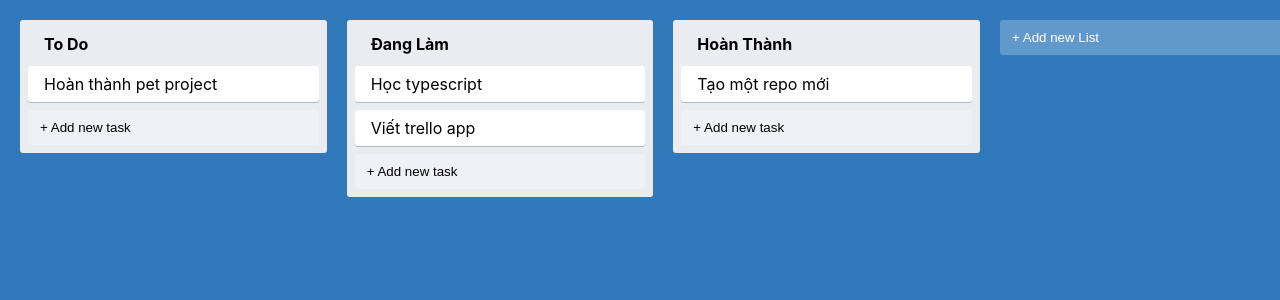
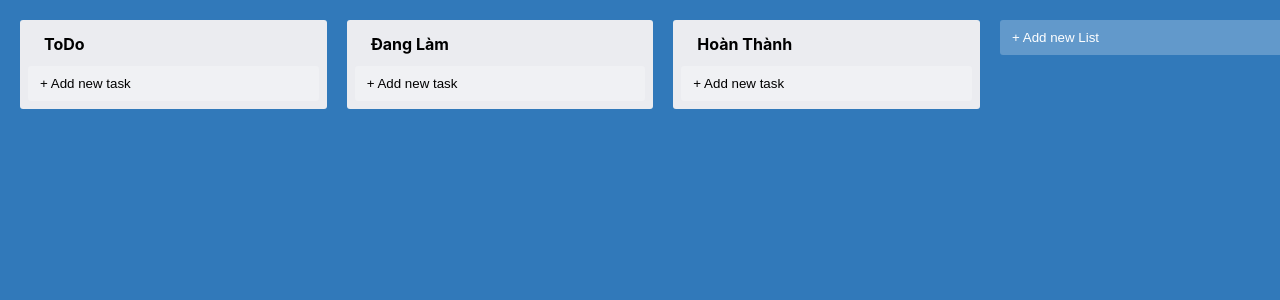
Before and after one commit to LinkK9/trello-fake, a React (Create React App) app: page / in a window 1280 px wide. Shown: the top 300 px of the page. Built offline with nearby package versions, Linux system fonts and the light colour scheme.

Commit message:
add redux setup

```diff
--- a/src/App.tsx
+++ b/src/App.tsx
@@ -1,25 +1,32 @@
+import { nanoid } from "nanoid";
 import React from "react";
+import { useDispatch, useSelector } from "react-redux";
 import AddNewItem from "./components/add-item/AddNewItem";
 import Card from "./components/card/Card";
 import Column from "./components/column/Column";
+import { addNewList, selectTaskList } from "./store/task.slice";
 import { AppContainer } from "./styles";
 
-
-
 function App() {
+  const taskList = useSelector(selectTaskList);
+  const dispatch = useDispatch();
+  const handleAddList = (tittle: string) => {
+    dispatch(addNewList({
+      id: nanoid(),
+      text: tittle,
+      task: [],
+    }))
+  }
   return (
     <AppContainer>
-      <Column text="To Do">
-        <Card text="Hoàn thành pet project" />
-      </Column>
-      <Column text="Đang Làm">
-        <Card text="Học typescript " />
-        <Card text="Viết trello app " />
-      </Column>
-      <Column text="Hoàn Thành">
-        <Card text="Tạo một repo mới " />
-      </Column>
-      <AddNewItem toggleButtonText="+ Add new List" onAdd={console.log} />
+      {taskList.map((list) => (
+        <Column text={list.text} id={list.id} key={list.id}>
+          {list.task.map((task) => (
+            <Card key={task.id} text={task.text} />
+          ))}
+        </Column>
+      ))}
+      <AddNewItem toggleButtonText="+ Add new List" onAdd={handleAddList} />
     </AppContainer>
   );
 }
--- a/src/components/column/Column.tsx
+++ b/src/components/column/Column.tsx
@@ -1,17 +1,31 @@
+import { nanoid } from "nanoid";
 import React from "react";
+import { useDispatch } from "react-redux";
+import { addNewTask } from "../../store/task.slice";
 import { ColumnContainer, ColumnTitle } from "../../styles";
 import AddNewItem from "../add-item/AddNewItem";
 
 export type ColumnProps = {
+	id: string;
   text: string;
 };
 
-const Column: React.FC<ColumnProps> = ({ text, children }) => {
+const Column: React.FC<ColumnProps> = ({ id, text, children }) => {
+	const dispatch = useDispatch()
+	const handleAddTask = (text: string) => {
+		dispatch(addNewTask({
+			colId: id,
+			task: {
+				id: nanoid(),
+				text: text,
+			}
+		}))
+	}
   return (
     <ColumnContainer>
       <ColumnTitle>{text}</ColumnTitle>
       {children}
-      <AddNewItem toggleButtonText="+ Add new task" onAdd={console.log} dark />
+      <AddNewItem toggleButtonText="+ Add new task" onAdd={handleAddTask} dark />
     </ColumnContainer>
   );
 };
--- /dev/null
+++ b/src/store/store.ts
@@ -0,0 +1,13 @@
+import { configureStore } from "@reduxjs/toolkit";
+import  TaskReducer  from "./task.slice";
+
+export const store = configureStore({
+  reducer: {
+		task: TaskReducer
+	},
+});
+
+// Infer the `RootState` and `AppDispatch` types from the store itself
+export type RootState = ReturnType<typeof store.getState>;
+// Inferred type: {posts: PostsState, comments: CommentsState, users: UsersState}
+export type AppDispatch = typeof store.dispatch;
--- /dev/null
+++ b/src/store/task.slice.ts
@@ -0,0 +1,53 @@
+import { createSlice, PayloadAction } from "@reduxjs/toolkit";
+import { RootState } from "./store";
+
+type AppState = {
+	list: List[]
+}
+type List = {
+  id: string;
+  text: string;
+  task: Task[];
+};
+
+type Task = {
+  id: string;
+  text: string;
+};
+const initialState: AppState = {
+  list: [{
+    id: "1",
+    text: "ToDo",
+    task: [],
+  },
+  {
+    id: "2",
+    text: "Đang Làm",
+    task: [],
+  },
+  {
+    id: "3",
+    text: "Hoàn Thành",
+    task: [],
+  },]
+};
+
+export const TaskSlice = createSlice({
+  name: "taskList",
+  initialState,
+  reducers: {
+    addNewList: (state, action: PayloadAction<List>) => {
+      state.list.push(action.payload);
+    },
+    addNewTask: (state, action) => {
+			const colIndex = state.list.findIndex(col => col.id === action.payload.colId)
+			state.list[colIndex].task.push(action.payload.task)
+		},
+  },
+});
+
+export const selectTaskList = (state: RootState): List[] => state.task.list;
+
+export const {addNewList, addNewTask} = TaskSlice.actions;
+
+export default TaskSlice.reducer;
```
Also changed, not shown: src/index.tsx (+10 -8 lines).
